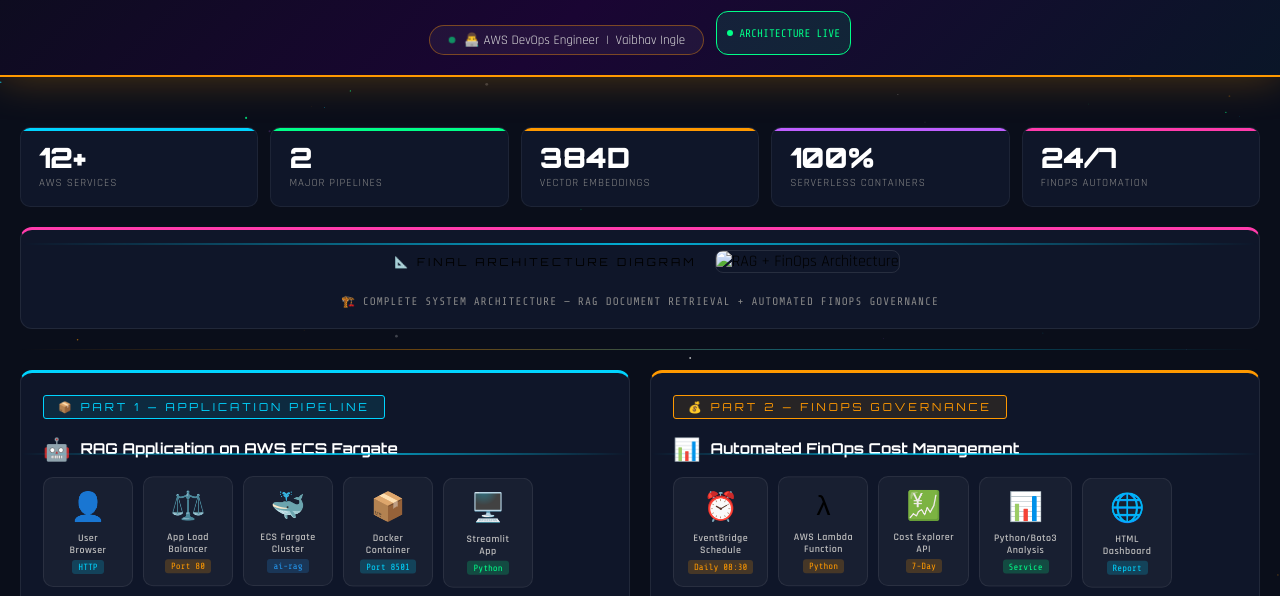
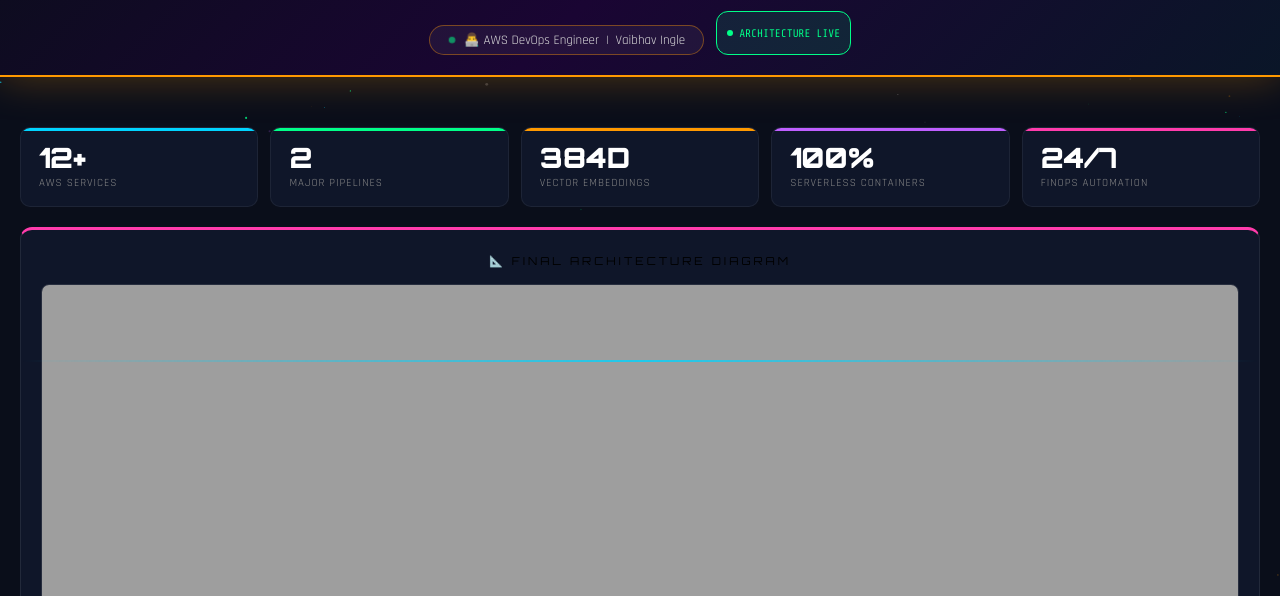
Before and after one commit to vaibhavingle2002/New-Demo-Project, a plain HTML site: page index.html in a window 1280 px wide. Shown: the part 180-776 px from the top of the page. Drawn offline with nearby package versions, Linux system fonts and the light colour scheme; the site is published under a folder, as on GitHub Pages, so addresses that start at the root find nothing.

Commit message:
Update index.html

```diff
--- a/index.html
+++ b/index.html
@@ -426,7 +426,7 @@
   <div class="arch-image-panel animate-in delay-2">
     <div class="scanner"></div>
     <div class="sec-label pink" style="margin-bottom:12px;">📐 FINAL ARCHITECTURE DIAGRAM</div>
-    <img src="/docs/architecture.png" alt="RAG + FinOps Architecture" />
+    <img src="architecture.png" alt="RAG + FinOps Architecture" />
     <div class="img-caption">
       🏗️ COMPLETE SYSTEM ARCHITECTURE — RAG DOCUMENT RETRIEVAL + AUTOMATED FINOPS GOVERNANCE
     </div>
```
